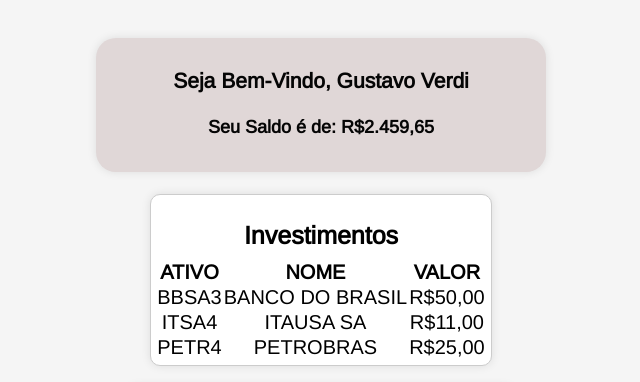
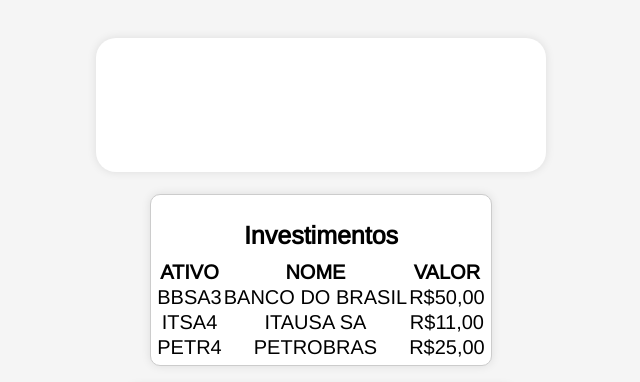
Before and after one commit to GustavoVerdi/Finance, a PHP site: page / in a window 1280 px wide. Shown: the part 38-420 px from the top of the page, without its empty margins (319-959 px from the left). Run offline with PHP 8.4, Linux system fonts and the light colour scheme.

Commit message:
Update style.css

```diff
--- a/style.css
+++ b/style.css
@@ -80,8 +80,8 @@ body {
     width: auto;
     max-width: 450px;
     padding: 10px;
-    color: #050505;
-    background-color: rgb(224, 215, 215);
+    color: #fff;
+    background-color: #fff;
     border-radius: 20px;
     box-shadow: 0 0 10px rgba(0, 0, 0, 0.1);
 }
```
